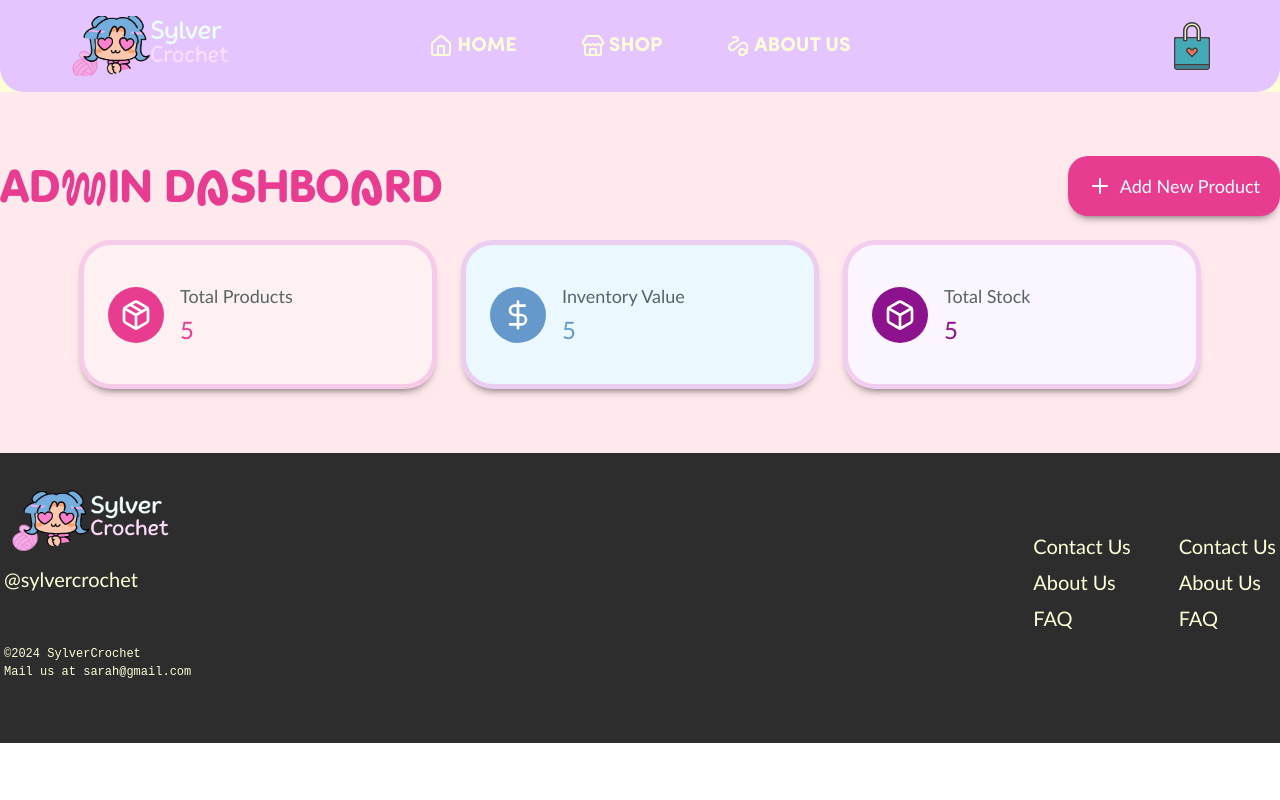
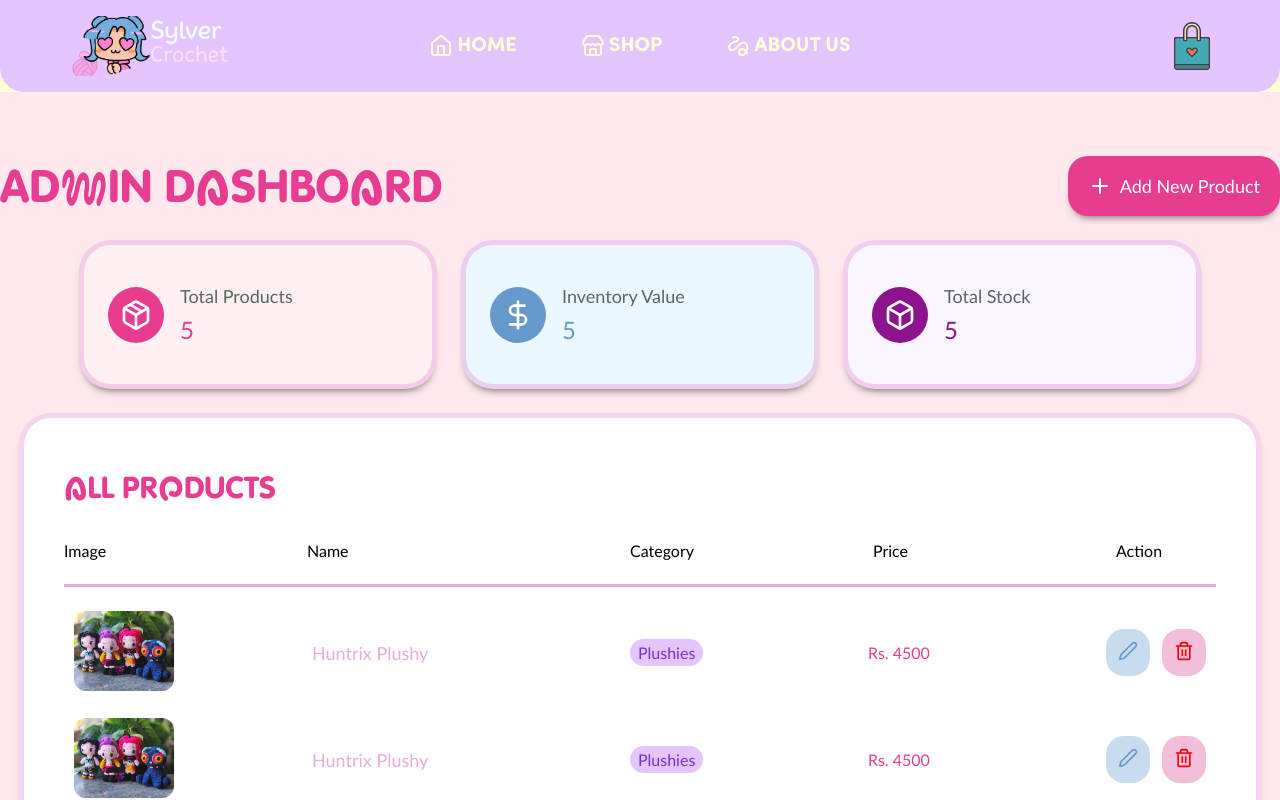
Before and after one commit to fifthmarauder/sylvercrochet, a Next.js app: page /admin in a window 1280 px wide. Shown: the top 800 px of the page. Built offline with nearby package versions, Linux system fonts and the light colour scheme; some icons are missing.

Commit message:
Chore:admin page completed

```diff
--- a/src/app/admin/admin.module.css
+++ b/src/app/admin/admin.module.css
@@ -50,3 +50,65 @@
   font-size: 18px;
   color: #566563;
 }
+
+.productContainer {
+  display: flex;
+  flex-direction: column;
+  gap: 24px;
+  width: 90%;
+  padding: 40px;
+  border: 5px solid #edabe188;
+  border-radius: 32px;
+  background-color: white;
+  box-shadow: 0px 6px 10px -6px rgba(0, 0, 0, 0.7);
+}
+
+.table {
+  display: flex;
+  justify-content: space-between;
+  align-items: center;
+}
+
+.productImage {
+  border-radius: 12px;
+  width: 100%;
+  object-fit: cover;
+  object-position: bottom;
+  height: 80px;
+}
+
+.productName {
+  color: var(--color-primary);
+  font-size: 18px;
+}
+
+.productType {
+  background-color: var(--color-lilac);
+  padding: 4px 8px;
+  color: var(--color-violet);
+  border-radius: 24px;
+  width: fit-content;
+}
+
+.productPrice {
+  font-size: 16px;
+  color: var(--color-darkPink);
+}
+
+.action {
+  background-color: var(--color-secondary);
+  padding: 12px;
+  border-radius: 18px;
+}
+
+.tableContent {
+  display: flex;
+  justify-content: space-between;
+  align-items: center;
+
+  padding: 0px 10px;
+}
+
+.tableContent:hover {
+  background-color: #fce4ec;
+}
--- a/src/app/admin/page.tsx
+++ b/src/app/admin/page.tsx
@@ -1,6 +1,7 @@
 import Button from "@/components/common/Button/Button";
 import styles from "./admin.module.css";
-import { BoxIcon, DollarSign, Package, Plus } from "lucide-react";
+import { BoxIcon, DollarSign, Package, Pen, Plus, Trash2 } from "lucide-react";
+import Image from "next/image";
 
 const Admin = () => {
   const cardDetails = [
@@ -58,6 +59,61 @@ const Admin = () => {
             );
           })}
         </div>
+        <div className={styles.productContainer}>
+          <div
+            className="heading"
+            style={{
+              color: "var(--color-darkPink)",
+              fontSize: "32px",
+              textAlign: "start",
+            }}
+          >
+            <span style={{ fontFamily: "var(--font-knotnoodle)" }}>A</span>LL PR
+            <span style={{ fontFamily: "var(--font-knotnoodle)" }}>O</span>DUCTS
+          </div>
+          <div className={styles.table}>
+            <div style={{ width: "100px" }}>Image</div>
+            <div style={{ width: "180px" }}>Name</div>
+            <div style={{ width: "100px" }}>Category</div>
+            <div style={{ width: "100px" }}>Price </div>
+            <div style={{ width: "100px" }}>Action</div>
+          </div>
+
+          <div style={{ borderBottom: "3px solid var(--color-primary)" }}></div>
+          {[1, 2, 3].map((data, index) => {
+            return (
+              <div className={styles.tableContent} key={index}>
+                <div style={{ width: "100px" }}>
+                  <img
+                    src={"/Images/Huntrix.jpg"}
+                    alt="Product"
+                    className={styles.productImage}
+                  />
+                </div>
+                <div style={{ width: "180px" }} className={styles.productName}>
+                  Huntrix Plushy
+                </div>
+                <div style={{ width: "100px" }}>
+                  <div className={styles.productType}>Plushies</div>
+                </div>
+                <div style={{ width: "100px" }} className={styles.productPrice}>
+                  Rs. 4500{" "}
+                </div>
+                <div style={{ width: "100px", display: "flex", gap: "12px" }}>
+                  <div className={styles.action}>
+                    <Pen size={20} color="var(--color-blue)" />
+                  </div>
+                  <div
+                    className={styles.action}
+                    style={{ backgroundColor: "#f3bedaff" }}
+                  >
+                    <Trash2 size={20} color="red" />
+                  </div>
+                </div>
+              </div>
+            );
+          })}
+        </div>
       </div>
     </div>
   );
```
